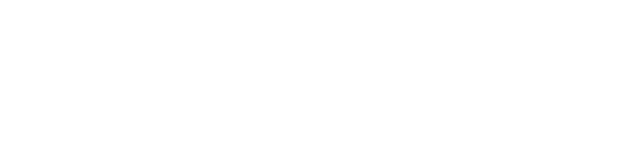
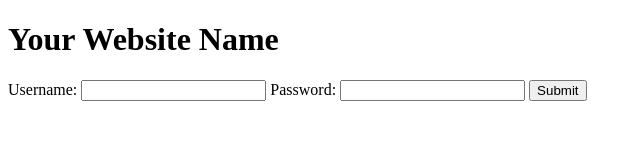
Before and after one commit to hamitLicina/JavaScriptConcepts, a plain HTML site: page index.html in a window 1280 px wide. Shown: the whole page, without its empty margins (0-642 px from the left). Drawn offline with Linux system fonts and the light colour scheme.

Commit message:
Boilerplate added

```diff
--- a/index.html
+++ b/index.html
@@ -7,8 +7,38 @@
     <title>JavaScript</title>
   </head>
   <body>
+    <header>
+      <h1>Your Website Name</h1>
 
+      <nav>
+        <!-- Navigation links go here -->
+      </nav>
+    </header>
 
+    <main>
+      <article>
+        <!-- Main content goes here -->
+        <form action="/submit" method="post">
+          <label for="username">Username:</label>
+          <input
+            type="text"
+            id="username"
+            name="username"
+            required
+            pattern="[A-Za-z0–9]+"
+          />
+
+          <label for="password">Password:</label>
+          <input type="password" id="password" name="password" required />
+
+          <input type="submit" value="Submit" />
+        </form>
+      </article>
+    </main>
+
+    <footer>
+      <!-- Footer content goes here -->
+    </footer>
 
     <script src="script.js"></script>
   </body>
```
